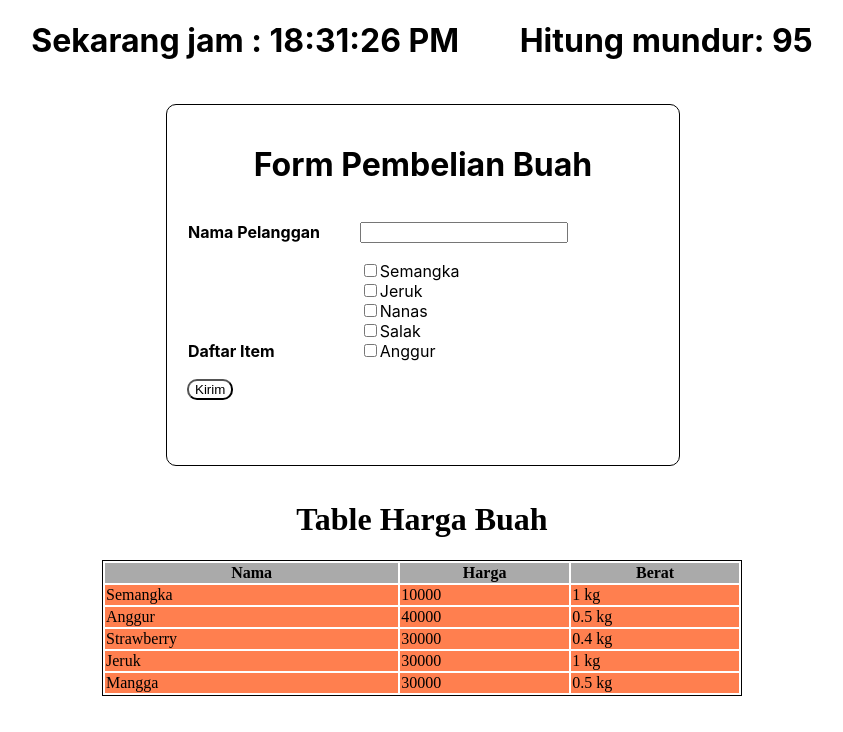
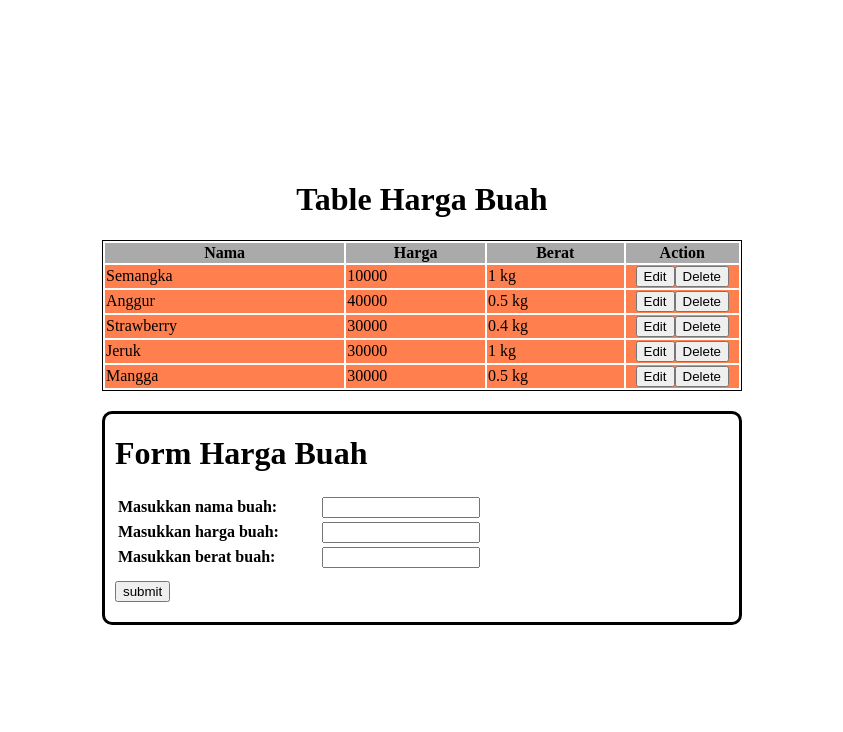
Before and after one commit to triardn/sanbercode-reactjs-batch18-part2, a React (Create React App) app: page / in a window 1280 px wide. Shown: the top 732 px of the page, without its empty margins (218-1061 px from the left). Built offline with nearby package versions, Linux system fonts and the light colour scheme.

Commit message:
tugas-12

```diff
--- a/src/App.css
+++ b/src/App.css
@@ -13,7 +13,7 @@
   width: 50%;
   height: 35%;
   position: fixed;
-  top: 60%;
+  top: 20%; /* set back to 60 if form and timer need to be shown */
   left: 25%;
   border-radius: 10px;
 }
--- a/src/App.js
+++ b/src/App.js
@@ -1,7 +1,7 @@
 import React from 'react';
-import Form from './Tugas-9/form';
-import Table from './Tugas-10/fruitList';
-import Timer from './Tugas-11';
+// import Form from './Tugas-9/form';
+import Table from './Tugas-12';
+// import Timer from './Tugas-11';
 import './App.css';
 
 function App() {
@@ -15,12 +15,12 @@ function App() {
 
   return (
     <div>
-      <div className="timer">
+      {/* <div className="timer">
         <Timer />
       </div>
       <div className="form">
         <Form />
-      </div>
+      </div> */}
       <div className="table-fruit-list">
         <Table data={dataHargaBuah} />
       </div>
--- /dev/null
+++ b/src/Tugas-12/index.js
@@ -0,0 +1,175 @@
+import React, {Component} from 'react';
+import './style.css';
+
+const convertWeight = (weight) => {
+    return `${weight/1000} kg`
+}
+
+class Table extends Component {
+    constructor(props) {
+        super(props);
+        this.state = {
+            data: props.data,
+            inputNama: "",
+            inputHarga: "",
+            inputBerat: "",
+            editedIndex: "",
+        };
+
+        this.handleChange = this.handleChange.bind(this);
+        this.handleSubmit = this.handleSubmit.bind(this);
+    }
+
+    handleChange(event) {
+        switch (event.target.id) {
+            case "nama":
+                this.setState({inputNama: event.target.value});
+                break;
+            case "harga":
+                this.setState({inputHarga: event.target.value});
+                break;
+            case "berat":
+                this.setState({inputBerat: event.target.value});
+                break;
+            default:
+        }
+    }
+
+    handleSubmit(event) {
+        event.preventDefault();
+
+        // create new data
+        const newData = {
+            nama: this.state.inputNama,
+            harga: this.state.inputHarga,
+            berat: this.state.inputBerat,
+        };
+
+        if (this.state.editedIndex !== "") { // edit data
+            let data = this.state.data;
+            data.splice(this.state.editedIndex, 1, newData);
+
+            this.setState({
+                data: data,
+                inputNama: "",
+                inputHarga: "",
+                inputBerat: "",
+                editedIndex: "",
+            });
+        } else { // insert new data
+            this.setState({
+                data: [...this.state.data, newData],
+                inputNama: "",
+                inputHarga: "",
+                inputBerat: "",
+                editedIndex: "",
+            });
+        }
+    }
+
+    editData(index, data) {
+        this.setState({
+            inputNama: data.nama,
+            inputHarga: data.harga,
+            inputBerat: data.berat,
+            editedIndex: index,
+        });
+    }
+
+    delete(index) {
+        var r = window.confirm("Data ini akan dihapus secara permanen! Setuju?");
+
+        if (r === true) {
+            let updatedData = this.state.data;
+            updatedData.splice(index, 1);
+
+            this.setState({
+                data: updatedData,
+                inputNama: "",
+                inputHarga: "",
+                inputBerat: "",
+                editedIndex: "",
+            });
+        }
+    }
+
+    render() {
+        return(
+            <div className="container">
+                <div className="list-title">
+                    <h1>Table Harga Buah</h1>
+                </div>
+                <table className="border-table">
+                    <thead>
+                        <tr>
+                            <td style={{width: 350, textAlign: 'center', backgroundColor: '#AAAAAA', fontWeight: 'bold'}}>Nama</td>
+                            <td style={{width: 200, textAlign: 'center', backgroundColor: '#AAAAAA', fontWeight: 'bold'}}>Harga</td>
+                            <td style={{width: 200, textAlign: 'center', backgroundColor: '#AAAAAA', fontWeight: 'bold'}}>Berat</td>
+                            <td style={{width: 150, textAlign: 'center', backgroundColor: '#AAAAAA', fontWeight: 'bold'}}>Action</td>
+                        </tr>
+                    </thead>
+                    <tbody>
+                        {this.state.data.map((el, index)=> {
+                            return (
+                                <tr key={index}>
+                                    <td style={{backgroundColor: '#FF7F4F'}}>{el.nama}</td>
+                                    <td style={{backgroundColor: '#FF7F4F'}}>{el.harga}</td>
+                                    <td style={{backgroundColor: '#FF7F4F'}}>{convertWeight(el.berat)}</td>
+                                    <td style={{backgroundColor: '#FF7F4F', textAlign: 'center'}}>
+                                        <button onClick={() => this.editData(index, el)}>Edit</button>
+                                        <button onClick={() => this.delete(index)}>Delete</button>
+                                    </td>
+                                </tr>
+                            )
+                        })}
+                    </tbody>
+                </table>
+                {/* Form */}
+                <div className="form-input-fruits">
+                    <div className="form-container">
+                        <h1>Form Harga Buah</h1>
+                        <form onSubmit={this.handleSubmit}>
+                            <table>
+                                <tbody>
+                                    <tr>
+                                        <td style={{width: 200, fontWeight: 'bold'}}>
+                                            <label>
+                                                Masukkan nama buah:
+                                            </label>
+                                        </td>
+                                        <td>
+                                            <input id="nama" type="text" style={{width: 150}} value={this.state.inputNama} onChange={this.handleChange} required />
+                                        </td>
+                                    </tr>
+                                    <tr>
+                                        <td style={{width: 200, fontWeight: 'bold'}}>
+                                            <label>
+                                                Masukkan harga buah:
+                                            </label>
+                                        </td>
+                                        <td>
+                                            <input id="harga" type="number" style={{width: 150}} value={this.state.inputHarga} onChange={this.handleChange} required />
+                                        </td>
+                                    </tr>
+                                    <tr>
+                                        <td style={{width: 200, fontWeight: 'bold'}}>
+                                            <label>
+                                                Masukkan berat buah:
+                                            </label>
+                                        </td>
+                                        <td>
+                                            <input id="berat" type="number" style={{width: 150}} value={this.state.inputBerat} onChange={this.handleChange} required />
+                                        </td>
+                                    </tr>
+                                </tbody>
+                            </table>
+                            <button style={{marginTop: 10}}>submit</button>
+                        </form>
+                    </div>
+                </div>
+            </div>
+        );
+    }
+}
+
+export default Table;
--- /dev/null
+++ b/src/Tugas-12/style.css
@@ -0,0 +1,34 @@
+.container {
+  font-family: "Times New Roman", Times, serif;
+}
+
+.list-title {
+  text-align: center;
+}
+
+.border-table {
+  border: 1px solid black;
+}
+
+/* Chrome, Safari, Edge, Opera */
+input::-webkit-outer-spin-button,
+input::-webkit-inner-spin-button {
+  -webkit-appearance: none;
+  margin: 0;
+}
+
+/* Firefox */
+input[type="number"] {
+  -moz-appearance: textfield;
+}
+
+.form-input-fruits {
+  border: 3px solid black;
+  border-radius: 10px;
+  margin-top: 20px;
+}
+
+.form-container {
+  margin-left: 10px;
+  padding-bottom: 20px;
+}
```
